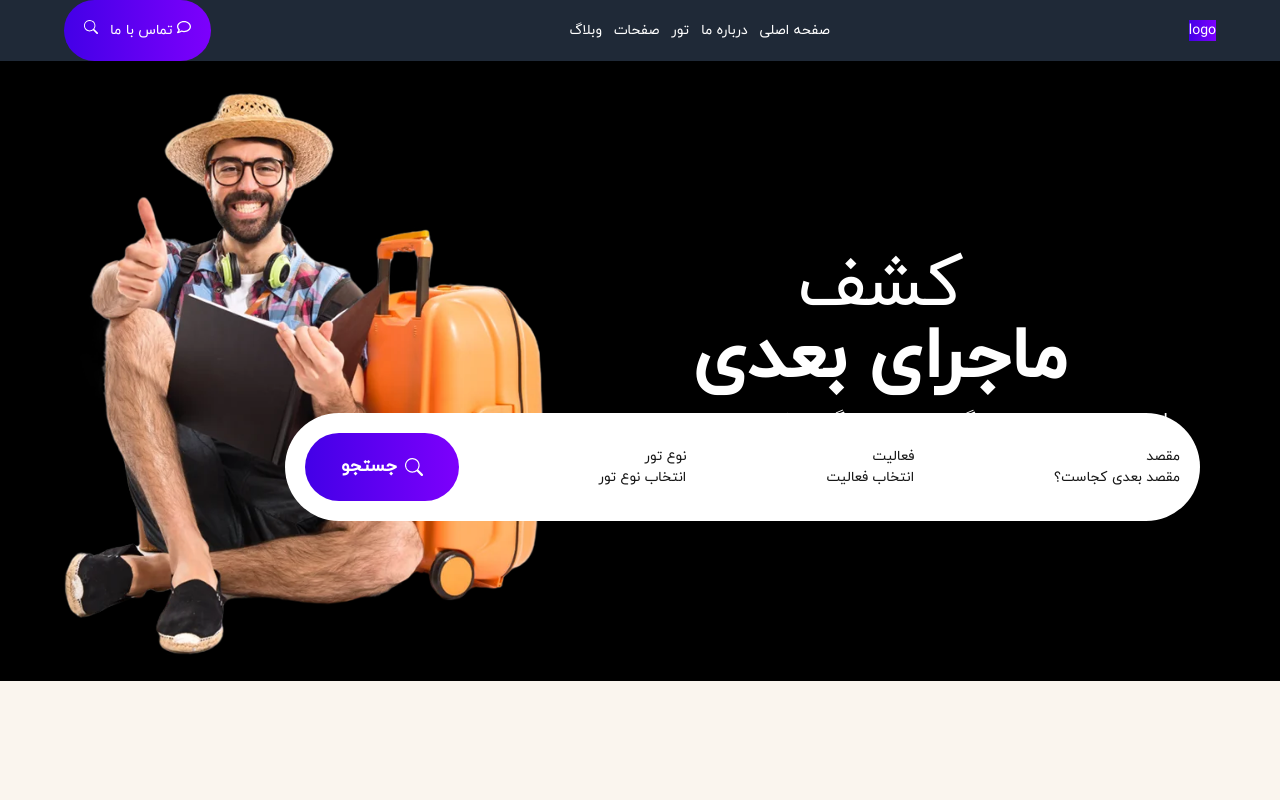
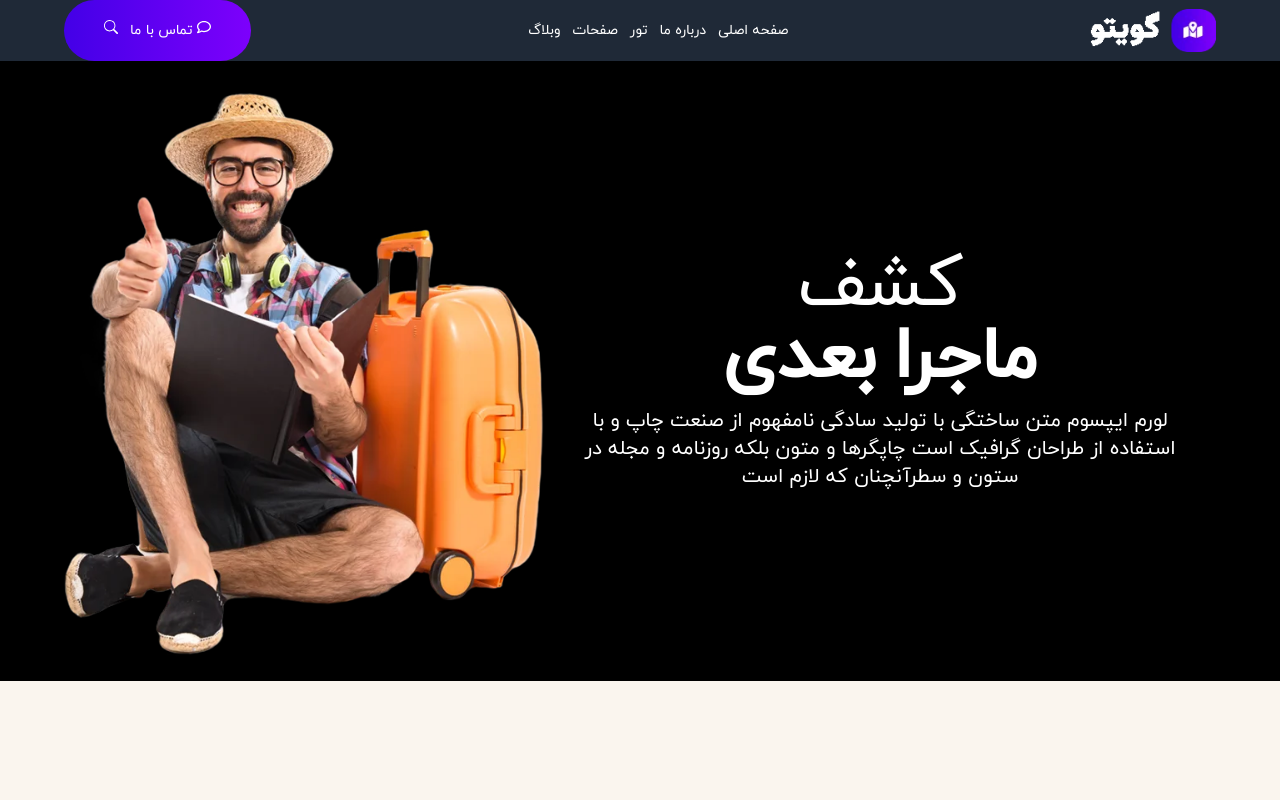
Before and after one commit to shivarahimi/tourism_project, a Next.js app: page / in a window 1280 px wide. Shown: the top 800 px of the page. Built offline with nearby package versions, Linux system fonts and the light colour scheme.

Commit message:
shiva-update

```diff
--- a/package.json
+++ b/package.json
@@ -13,7 +13,8 @@
     "next": "15.1.2",
     "react": "^19.0.0",
     "react-dom": "^19.0.0",
-    "react-icons": "^5.4.0"
+    "react-icons": "^5.4.0",
+    "react-simple-typewriter": "^5.0.1"
   },
   "devDependencies": {
     "@eslint/eslintrc": "^3",
--- a/src/components/containers/LandingContainer/Intro/Intro.tsx
+++ b/src/components/containers/LandingContainer/Intro/Intro.tsx
@@ -1,8 +1,10 @@
+"use client";
 // base
-import { FullImage } from "#/src/components/common/FullImage/FullImage";
 import { FC } from "react";
+import { Typewriter } from "react-simple-typewriter";
 // components
 import { TabSearchBox } from "./TabSearchBox/TabSearchBox";
+import { FullImage } from "#/src/components/common/FullImage/FullImage";
 
 interface IPropType {}
 
@@ -13,7 +15,21 @@ const Intro: FC<IPropType> = () => {
       <div className="flex flex-col-reverse md:flex-row items-center md:justify-between text-white w-[90%] mx-auto">
         <div className="text-center max-w-2xl p-5">
           <div className="text-7xl">کشف</div>
-          <h1 className="text-7xl font-black mb-3">ماجرای بعدی</h1>
+          <div className="flex items-center justify-center">
+            <h1 className="text-7xl font-black mb-3">
+              <Typewriter
+                words={["ماجرای", "مقصد", "تور"]}
+                loop={true} // برای نمایش مداوم، این مقدار را true قرار دهید
+                cursor
+                cursorStyle="|"
+                typeSpeed={100}
+                deleteSpeed={50}
+                delaySpeed={1000} // فاصله زمانی بین متون
+              />
+            </h1>
+            <h1 className="text-7xl font-black mb-3">بعدی</h1>
+          </div>
+
           <p className="text-xl">
             لورم ایپسوم متن ساختگی با تولید سادگی نامفهوم از صنعت چاپ و با
             استفاده از طراحان گرافیک است چاپگرها و متون بلکه روزنامه و مجله در
@@ -24,7 +40,7 @@ const Intro: FC<IPropType> = () => {
           <FullImage src={defaultImage} alt="عکس" width={600} height={600} />
         </div>
       </div>
-      <TabSearchBox />
+      {/* <TabSearchBox /> */}
     </section>
   );
 };
--- a/src/components/tools/Headers/HeaderResponsive/HeaderResponsive.tsx
+++ b/src/components/tools/Headers/HeaderResponsive/HeaderResponsive.tsx
@@ -1,15 +1,54 @@
 // base
-import { FC } from "react";
+import { FullImage } from "#/src/components/common/FullImage/FullImage";
+import { headerMenuList } from "#/src/core/data/HeaderMenu/HeaderMenu.data";
+import { FC, useState } from "react";
 import { BiMenu } from "react-icons/bi";
+import { BsXSquare } from "react-icons/bs";
 
 interface IPropType {}
 
 const HeaderResponsive: FC<IPropType> = () => {
+  const defaultImage = "/images/landing/Headers/logo-2.png";
+  const [showMenu, setShowMenu] = useState<boolean>(false);
   return (
     <section>
       <section>
-        <BiMenu />
+        <BiMenu size={25} onClick={() => setShowMenu(true)} />
       </section>
+      {showMenu && (
+        <section
+          className="fixed top-0 left-0 w-screen h-screen bg-[#7d7d7d] opacity-60 z-50"
+          onClick={() => setShowMenu(false)}
+        ></section>
+      )}
+      <div className="fixed top-0 right-0 transition-all duration-300 z-50">
+        {showMenu && (
+          <section className="fixed top-0 right-0 w-80 h-[100vh] bg-[#0f0d0d] p-9 shadow-lg">
+            <div className="flex items-center justify-between border-dashed border-b-2">
+              <FullImage
+                src={defaultImage}
+                alt="عکس"
+                width={150}
+                height={150}
+                className="p-5"
+              />
+
+              <BsXSquare
+                size={20}
+                className="text-red-500"
+                onClick={() => setShowMenu(false)}
+              />
+            </div>
+            <ul className=" ">
+              {headerMenuList.map((item) => (
+                <li key={item.key} className="p-3">
+                  {item.title}
+                </li>
+              ))}
+            </ul>
+          </section>
+        )}
+      </div>
     </section>
   );
 };
--- a/src/components/tools/Headers/Headers.tsx
+++ b/src/components/tools/Headers/Headers.tsx
@@ -6,19 +6,23 @@ import { BsSearch } from "react-icons/bs";
 import { HeaderResponsive } from "./HeaderResponsive/HeaderResponsive";
 import { FaRegComment } from "react-icons/fa";
 import { AiOutlineClose } from "react-icons/ai";
+import { FullImage } from "../../common/FullImage/FullImage";
 
 interface IPropType {}
 
 const Headers: FC<IPropType> = () => {
+  const defaultImage = "/images/landing/Headers/logo-2.png";
   const [isOverlayVisible, setIsOverlayVisible] = useState(false);
   return (
-    <header className="bg-gray-800 text-white">
+    <header className="bg-gray-800 text-white z-10">
       <section className="flex items-center justify-between w-[90%] mx-auto">
-        <section className="flex items-center justify-start">
+        <section className="flex items-center justify-start gap-3">
           <div className="md:hidden cursor-pointer">
             <HeaderResponsive />
           </div>
-          <div className="bg-gt-gradient-1">logo</div>
+          <div>
+            <FullImage src={defaultImage} alt="عکس" width={150} height={150} />
+          </div>
         </section>
 
         <ul className="hidden md:flex md:items-center md:justify-center gap-3">
@@ -28,7 +32,7 @@ const Headers: FC<IPropType> = () => {
         </ul>
 
         <section>
-          <div className="hidden md:flex bg-gt-gradient-1 rounded-[40px] p-5 gap-3 cursor-pointer">
+          <div className="hidden md:flex bg-gt-gradient-1 rounded-[40px] py-5 px-10 gap-3 cursor-pointer">
             <div className="flex gap-1">
               <FaRegComment />
               <span className="hover:underline  hover:decoration-1 underline-offset-4 hover:underline-offset-2 transition-all duration-500">
```
Also changed, not shown: public/images/landing/Headers/logo-2.png (added), 1 other file (tests, documents, lock files or other folders).
